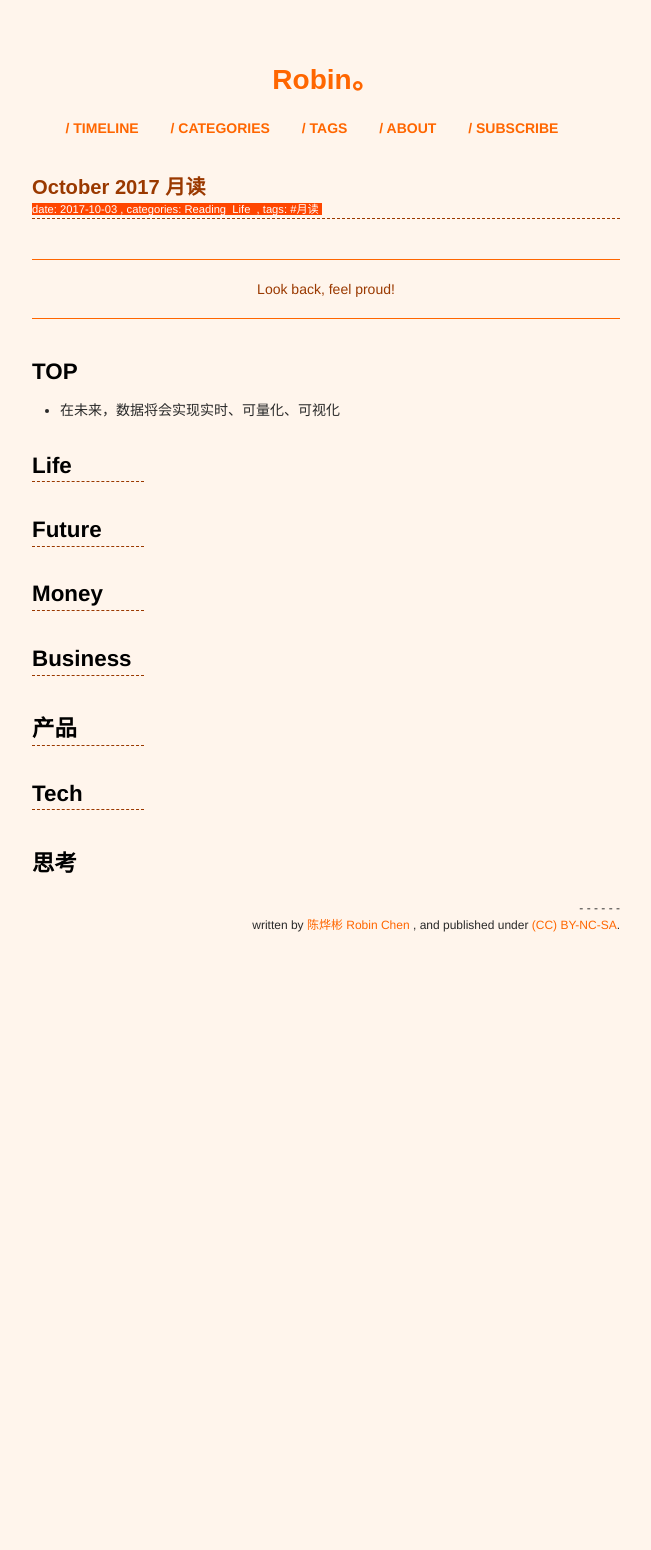
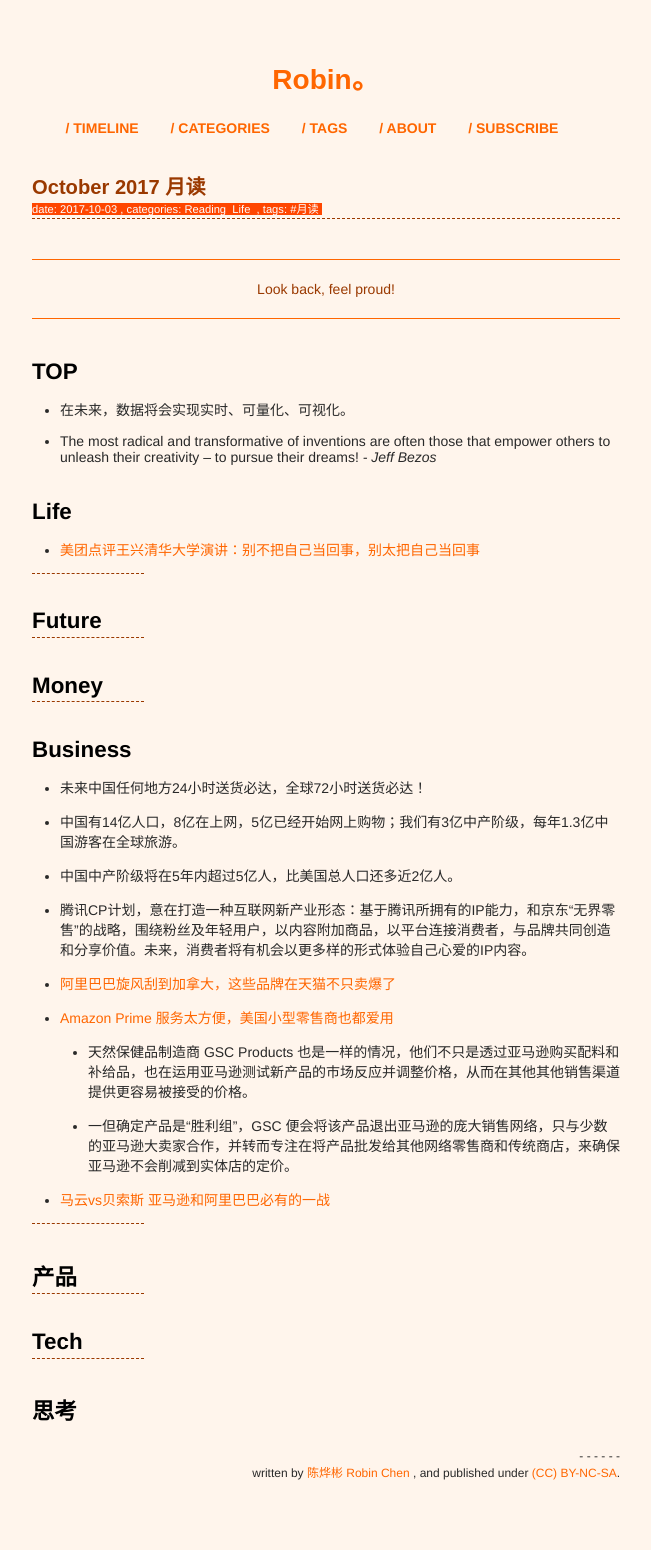
Before and after one commit to xianyuxmu/xianyuxmu.github.io, a Jekyll site: the page built from _posts/2017-10-03-monthly-reading.md, in a window 1280 px wide. Shown: the whole page, without its empty margins (314-965 px from the left). Built offline with Jekyll 4.4.1, drawn with Linux system fonts in a browser that asks for light colours; comment, search, counter and statistics services are not loaded; before the commit the page ends 1002 px from its top, so only the background shows below that.

Commit message:
06 Oct. 2017

```diff
--- a/_posts/2017-10-03-monthly-reading.md
+++ b/_posts/2017-10-03-monthly-reading.md
@@ -16,11 +16,13 @@ tags:
 
 ## TOP
 
-- 在未来，数据将会实现实时、可量化、可视化
+- 在未来，数据将会实现实时、可量化、可视化。
+- The most radical and transformative of inventions are often those that empower others to unleash their creativity – to pursue their dreams! *- Jeff Bezos*
 
 
 ## Life
 
+- [美团点评王兴清华大学演讲：别不把自己当回事，别太把自己当回事](https://36kr.com/p/5095421.html)
 
 ----
 
@@ -38,6 +40,15 @@ tags:
 
 ## Business
 
+- 未来中国任何地方24小时送货必达，全球72小时送货必达！
+- 中国有14亿人口，8亿在上网，5亿已经开始网上购物；我们有3亿中产阶级，每年1.3亿中国游客在全球旅游。
+- 中国中产阶级将在5年内超过5亿人，比美国总人口还多近2亿人。
+- 腾讯CP计划，意在打造一种互联网新产业形态：基于腾讯所拥有的IP能力，和京东“无界零售”的战略，围绕粉丝及年轻用户，以内容附加商品，以平台连接消费者，与品牌共同创造和分享价值。未来，消费者将有机会以更多样的形式体验自己心爱的IP内容。
+- [阿里巴巴旋风刮到加拿大，这些品牌在天猫不只卖爆了](https://www.sohu.com/a/194517543_114930)
+- [Amazon Prime 服务太方便，美国小型零售商也都爱用](http://www.sohu.com/a/194860291_115161)
+	- 天然保健品制造商 GSC Products 也是一样的情况，他们不只是透过亚马逊购买配料和补给品，也在运用亚马逊测试新产品的市场反应并调整价格，从而在其他其他销售渠道提供更容易被接受的价格。
+	- 一但确定产品是“胜利组”，GSC 便会将该产品退出亚马逊的庞大销售网络，只与少数的亚马逊大卖家合作，并转而专注在将产品批发给其他网络零售商和传统商店，来确保亚马逊不会削减到实体店的定价。
+- [马云vs贝索斯 亚马逊和阿里巴巴必有的一战](http://www.dsb.cn/64480.html)
 
 
 
```
Also changed, not shown: _posts/2017-10-03-meta-thinking.md (+1 -0 lines).
